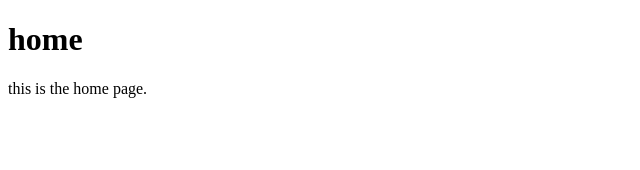
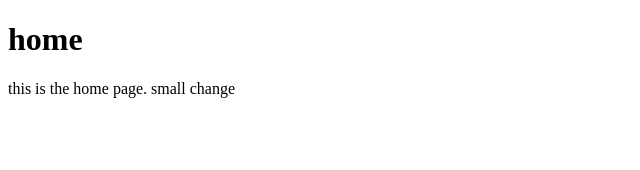
Before and after one commit to cameronrjohnson/my-website, a SvelteKit app: page / in a window 1280 px wide. Shown: the top 170 px of the page, without its empty margins (0-640 px from the left). Built offline with nearby package versions, Linux system fonts and the light colour scheme.

Commit message:
test with no changes

```diff
--- a/src/routes/+page.svelte
+++ b/src/routes/+page.svelte
@@ -1,2 +1,2 @@
 <h1>home</h1>
-<p>this is the home page.</p>
+<p>this is the home page. small change</p>
```
